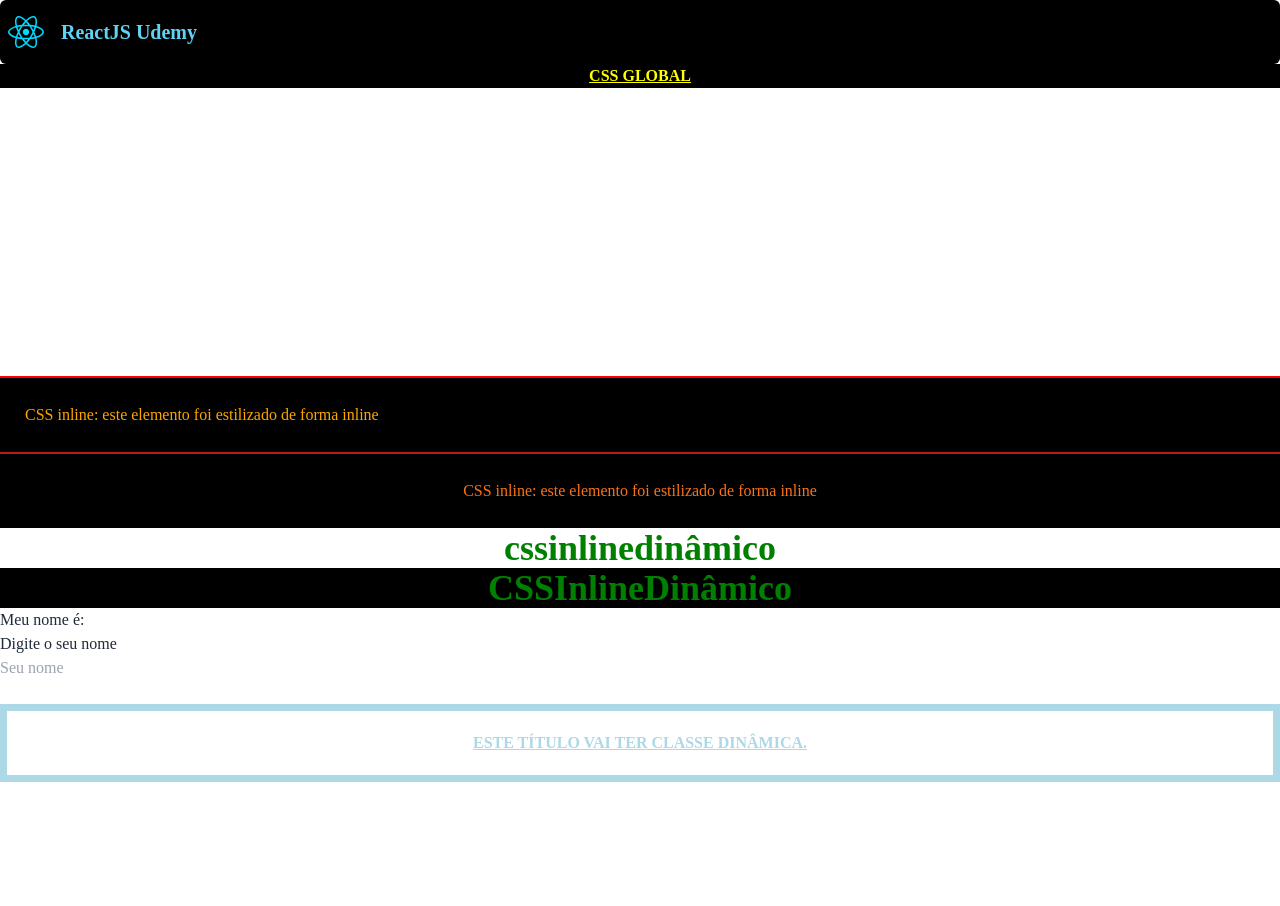
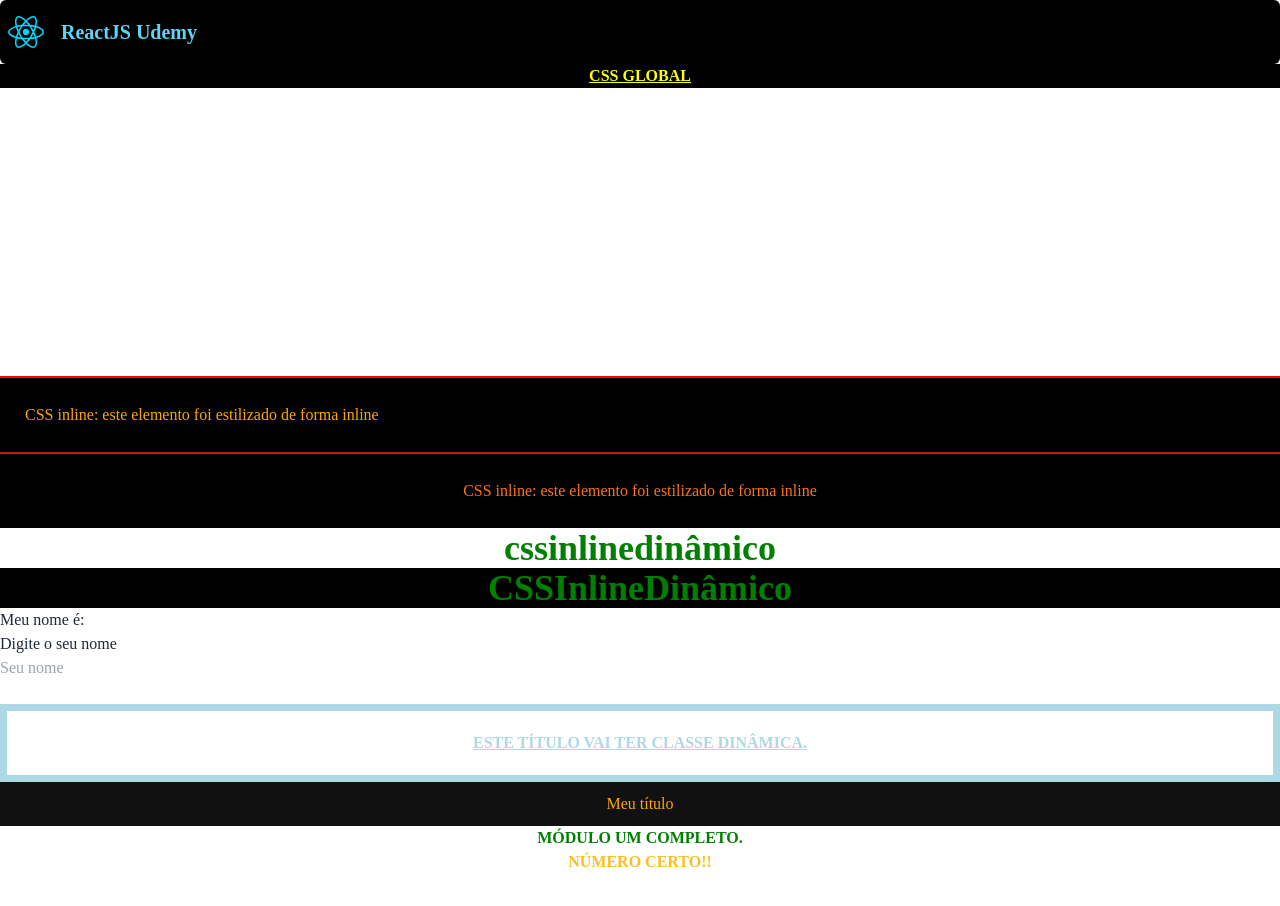
Before and after one commit to davcavalc/aulas-de-react-udemy, a React (Vite) app: page / in a window 1280 px wide. Shown: the top 906 px of the page. Built offline with nearby package versions, Linux system fonts and the light colour scheme.

Commit message:
📓Aula: CSS Modules - 09/08/2022

```diff
--- a/src/App.jsx
+++ b/src/App.jsx
@@ -2,6 +2,7 @@ import React, { useState } from "react";
 import ClassesDinâmicas from "./Componentes/ClassesDinâmicas";
 import CssInline from "./Componentes/CssInline";
 import CSSInlineDinâmico from "./Componentes/CSSInlineDinâmico";
+import CSSModules from "./Componentes/CSSModules";
 import CSSnoReact from "./Componentes/CSSnoReact";
 import Header from "./Componentes/Header";
 import MyName from "./Componentes/MyName";
@@ -67,6 +68,8 @@ function App() {
 			<SetNome useName={useName} />
 			{/* CSS Dinâmicas */}
 			<ClassesDinâmicas />
+			{/* CSS MODULES */}
+			<CSSModules />
 		</>
 	);
 }
--- /dev/null
+++ b/src/Componentes/CSSModules.jsx
@@ -0,0 +1,37 @@
+import React, { useState } from "react";
+import styles from "./CSSModules.module.css";
+
+const CSSModules = () => {
+    const [valor] = useState(true);
+    const [numero] = useState(0);
+
+	const ModuleOne = () => {
+		return <h4>Módulo um completo.</h4>;
+	};
+
+	const ModuleTwo = () => {
+		return <h4>Módulo incompleto.</h4>;
+    };
+
+    const NumeroTeste = () => {
+        return <h1 className="flex justify-center font-extrabold uppercase text-amber-400">Número certo!!</h1>
+    }
+	return (
+		<>
+			<h1 className={styles.my_title}>Meu título</h1>
+			<div
+				style={
+					valor === true
+						? { color: "green", display: "flex", justifyContent: "center", fontWeight: "bold",textTransform:"uppercase" }
+						: { color: "red", display: "flex", justifyContent: "center", fontWeight: "bold",textTransform:"uppercase" }
+				}
+				className="">
+				{valor === true && <ModuleOne />}
+                {valor === false && <ModuleTwo />}
+			</div>
+                {numero >= 0 ? <NumeroTeste/> : null}
+		</>
+	);
+};
+
+export default CSSModules;
--- /dev/null
+++ b/src/Componentes/CSSModules.module.css
@@ -0,0 +1,7 @@
+.my_title {
+	color: orange;
+	background: #111;
+	padding: 10px;
+	justify-content: center;
+	display: flex;
+}
--- a/src/index.css
+++ b/src/index.css
@@ -1,6 +1,13 @@
 @tailwind base;
 @tailwind components;
 @tailwind utilities;
+
+body {
+	padding: 0;
+	margin: 0;
+	display: flex;
+	justify-content: center;
+}
 
 .red-title {
 	backbround-color: #000;
```
Lines whose indentation alone changed are shown as unchanged.
